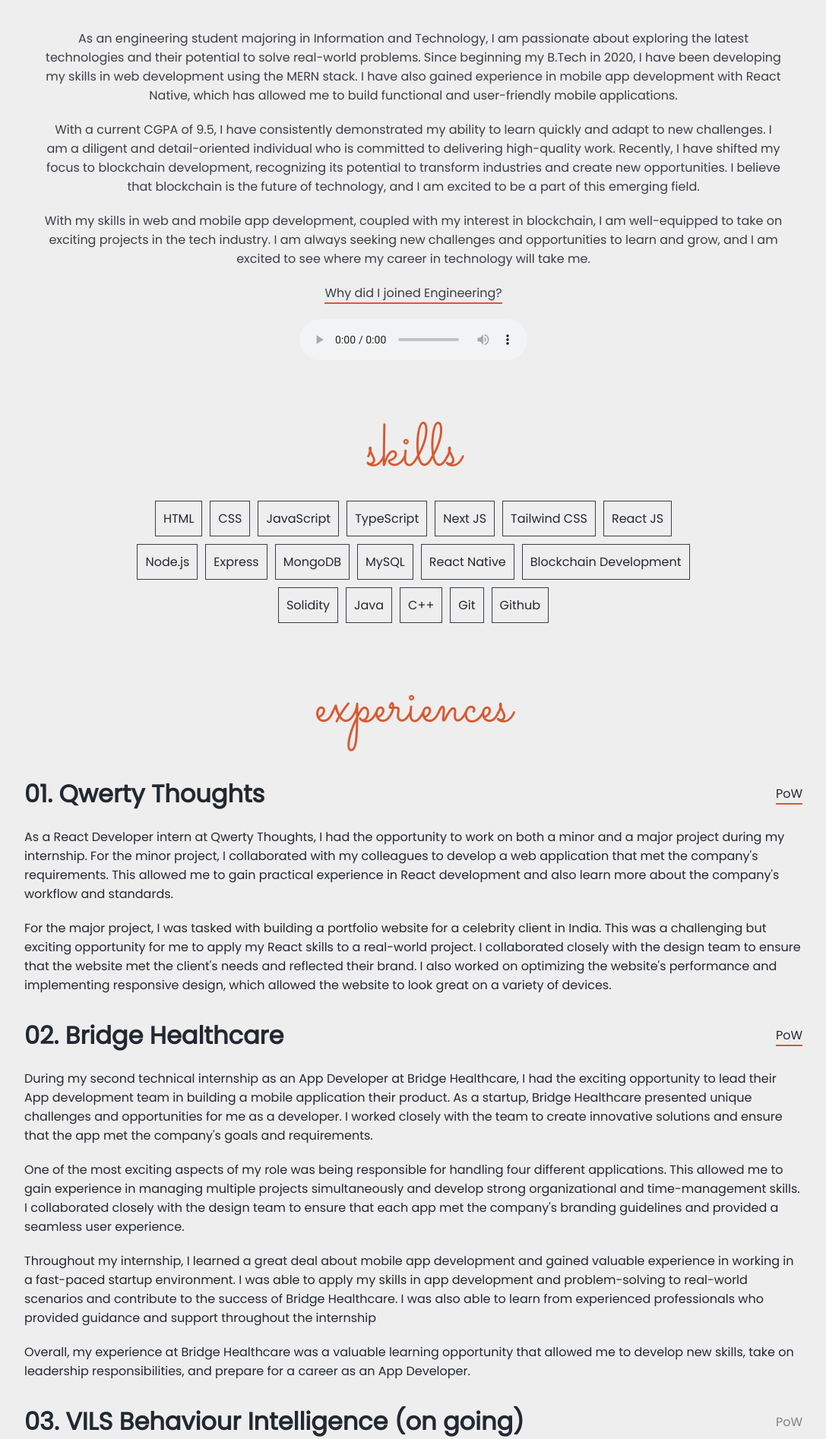
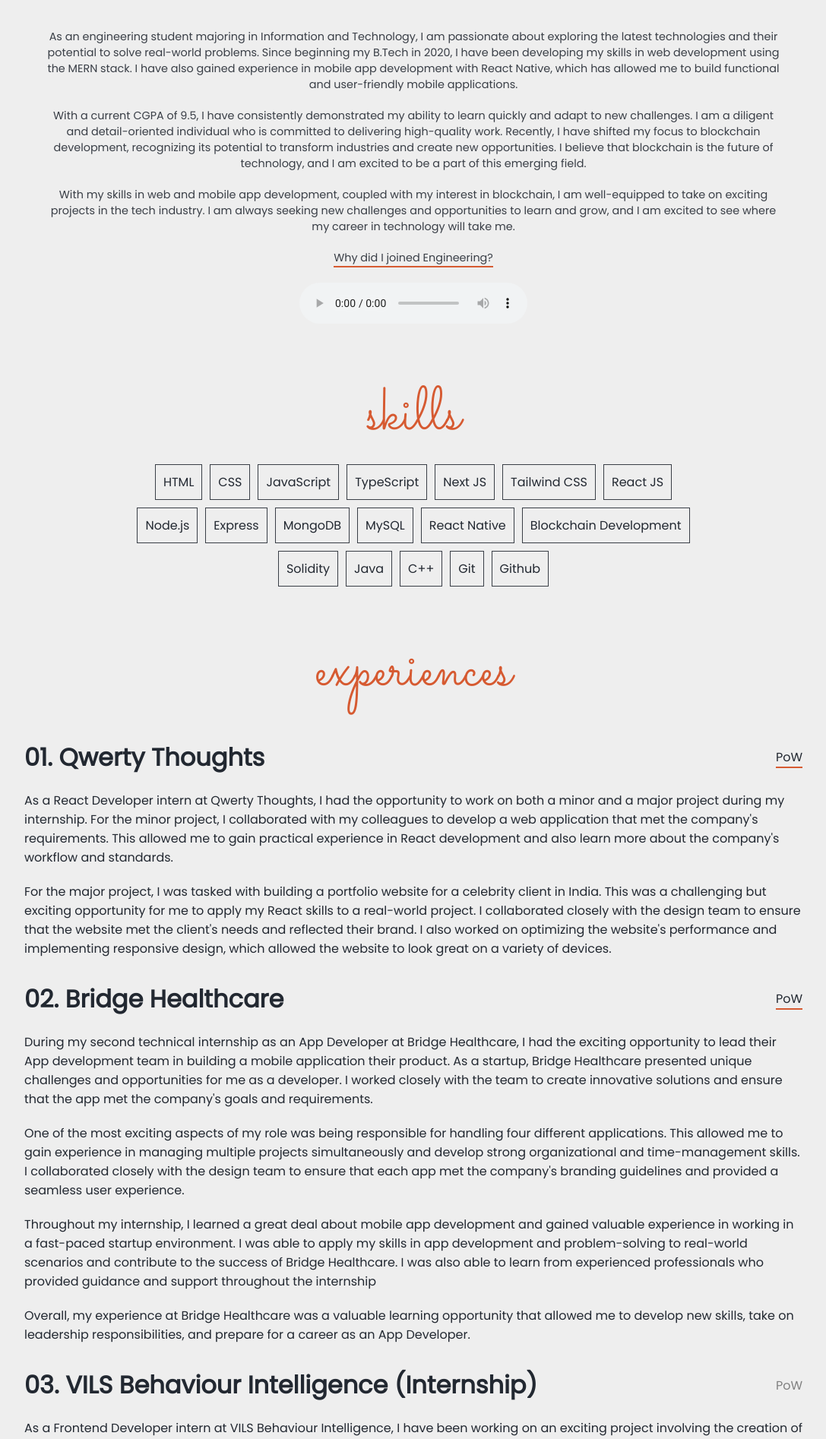
Before and after one commit to tier3guy/portfolio-2k23, a React (Create React App) app: page / in a window 1280 px wide. Shown: the part 903-2797 px from the top of the page at 76% size, without its empty margins (96-1183 px from the left). Built offline with nearby package versions, Linux system fonts and the light colour scheme.

Commit message:
updates: 13/12/2023 --avinash.gupta@vils.ai

```diff
--- a/src/assets/data/Experiences.js
+++ b/src/assets/data/Experiences.js
@@ -46,7 +46,7 @@ const ExperiencesData = [
   {
     id: 3,
     title: "Associate React Developer",
-    company: "VILS Behaviour Intelligence (on going)",
+    company: "VILS Behaviour Intelligence (Internship)",
     companyLink: "https://www.linkedin.com/company/vils-ait/",
     location: "WFH",
     pow: "",
@@ -57,6 +57,24 @@ const ExperiencesData = [
       },
     ],
   },
+  {
+    id: 4,
+    title: "Full Stack Developer",
+    company: "VILS Behaviour Intelligence (Full Time)",
+    companyLink: "https://www.linkedin.com/company/vils-ait/",
+    location: "WFH",
+    pow: "",
+    info: [
+      {
+        description:
+          "Transitioning from intern to a full-time Frontend Developer at VILS Behaviour Intelligence has been an exhilarating journey. Having cut my teeth on an exciting project involving a dashboard with video chat integration, I'm now a seasoned contributor to the team's success. The trust and recognition from my colleagues during the internship were invaluable, propelling me to refine my skills even further.",
+      },
+      {
+        description:
+          "As a full-time member, I'm poised to bring a wealth of experience and a fresh perspective to our ongoing and future projects. The innovative spirit that drives VILS continues to inspire me, and I'm eager to delve into new challenges and contribute to the company's growth. Gratitude fills me for the opportunity to be part of such a dynamic team, and I'm enthusiastic about the boundless possibilities that lie ahead. Here's to pushing the boundaries of frontend development and achieving even greater milestones together!",
+      },
+    ],
+  },
 ];
 
 export default ExperiencesData;
--- a/src/assets/data/Projects.js
+++ b/src/assets/data/Projects.js
@@ -10,6 +10,21 @@ const ProjectsData = [
   },
   {
     id: 2,
+    title: "Excel-to-JSON Convertor",
+    description:
+      "The Excel to JSON Converter stands as a testament to my expertise in software development, offering a streamlined solution for transforming Excel files into JSON format. Designed with versatility in mind, the tool supports .csv, .xls, and .xlsx files, providing users with a powerful means to extract valuable insights from their spreadsheet data. By combining user-centric design and efficient data processing, this project showcases my commitment to simplifying complex tasks, making it a pivotal asset for informed decision-making in the realm of data analytics.",
+    gh: "https://github.com/tier3guy/excel-to-json",
+    live: "https://excel-to-json-ecru.vercel.app/",
+    tech: [
+      "Next JS",
+      "Tailwind",
+      "Express",
+      "Typescript",
+      "Vercel (For deployment)",
+    ],
+  },
+  {
+    id: 3,
     title: "ChatGPT - Mobile",
     description:
       "ChatGPT Mobile App is a fan-based mobile application built on top of React Native. The app utilizes the DeepAI API to power its chatbot feature. The app allows users to chat with an AI-powered chatbot that uses machine learning to generate human-like responses to users' messages.",
@@ -18,7 +33,7 @@ const ProjectsData = [
     tech: ["React Native", "Node JS / Express JS", "Mongo DB", "Deep AI API"],
   },
   {
-    id: 3,
+    id: 4,
     title: "CrowdFunding - Web App",
     description:
       "Led the development of a robust full-stack web application using React, TypeScript, and Tailwind CSS. Built a user-friendly interface that allows individuals to create and participate in crowdfunding campaigns, empowering them to showcase their projects and receive financial support. Leveraged a third-party web service for seamless campaign management, including real-time updates on funding progress and milestones. Implemented secure user authentication and account management functionalities. Collaborated closely with a talented team, utilizing agile methodologies and Git for efficient project coordination and version control.",
--- a/src/components/Navbar/index.jsx
+++ b/src/components/Navbar/index.jsx
@@ -1,13 +1,10 @@
 /* eslint-disable jsx-a11y/anchor-is-valid */
 import React from "react";
-
-// External Component
-import { Link } from "react-router-dom";
 
 // Styles
 import "./styles.css";
 
-const Navbar = ({ blogs }) => {
+const Navbar = () => {
   const [isopen, setIsopen] = React.useState(false);
 
   const toggle = () => {
@@ -18,17 +15,12 @@ const Navbar = ({ blogs }) => {
     <>
       <div className="navbar-container center justify-between">
         <div className="navbar-logo center">
-          <a href="#">{blogs ? "the blogs" : "avinash"}</a>
+          <a href="#">{"avinash"}</a>
         </div>
 
         {
           <>
             <div className="navbar-links center">
-              {blogs ? (
-                <Link to="/">Home</Link>
-              ) : (
-                <Link to="/blogs">Blogs</Link>
-              )}
               <a href="https://www.linkedin.com/in/avinash-gupta-3321041ba/">
                 LinkedIn
               </a>
--- a/src/styles/pages/Home.css
+++ b/src/styles/pages/Home.css
@@ -11,6 +11,7 @@
   color: var(--light-black);
   margin-bottom: 20px;
   text-align: center;
+  font-size: 0.9em;
 }
 
 .home-heading span {
--- a/src/styles/partials/__partials.css
+++ b/src/styles/partials/__partials.css
@@ -1,5 +1,6 @@
 /* Importing Fonts */
 @import url("https://fonts.googleapis.com/css2?family=Montserrat:ital@0;1&family=Poppins:ital@0;1&family=Roboto:ital@0;1&display=swap");
+@import url("https://fonts.googleapis.com/css2?family=Inter:wght@100;200;300;400;500;600;700;800;900&display=swap");
 @import url("https://fonts.googleapis.com/css2?family=Sacramento&display=swap");
 
 :root {
@@ -14,4 +15,5 @@
   --font-roboto: "Roboto";
   --font-montserrat: "Montserrat";
   --font-cursive: "Sacramento";
+  --font-inter: "Inter";
 }
```
Also changed, not shown: src/pages/index.jsx (renamed from src/pages/index.js).
